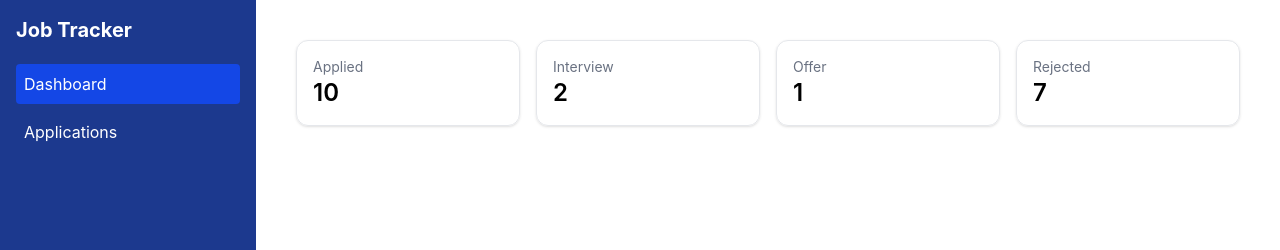
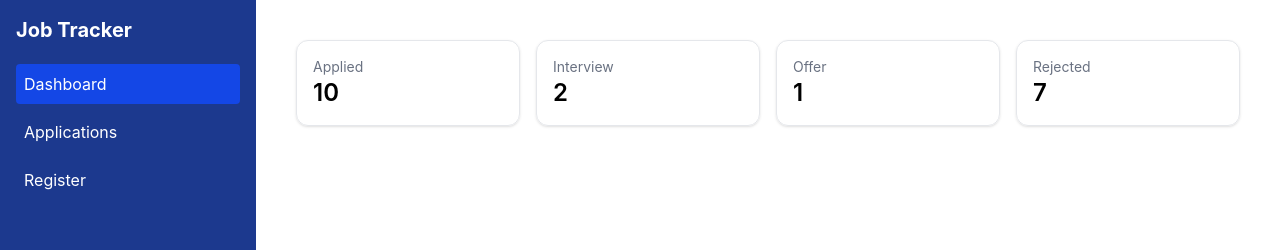
Before and after one commit to ScottHahn1/Job-Application-Tracker, a React (Vite) app in the folder client/: page / in a window 1280 px wide. Shown: the top 250 px of the page. Built offline with nearby package versions, Linux system fonts and the light colour scheme.

Commit message:
feat: add register page navigation link to sidebar

```diff
--- a/client/src/components/Sidebar.tsx
+++ b/client/src/components/Sidebar.tsx
@@ -25,6 +25,16 @@ const Sidebar = () => {
         >
           Applications
         </Link>
+
+         <Link
+          to="/register"
+          activeProps={{
+            className: "bg-blue-700"
+          }}
+          className="block p-2 rounded cursor-pointer hover:bg-blue-800"
+        >
+          Register
+        </Link>
       </nav>
     </div>
   )
```
